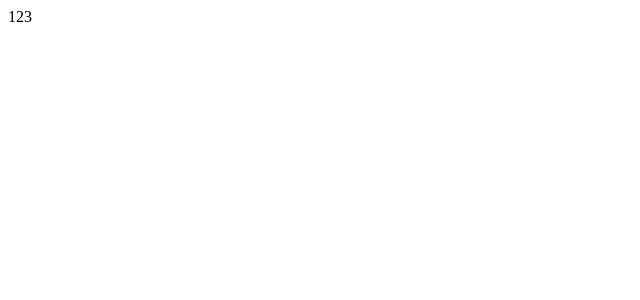
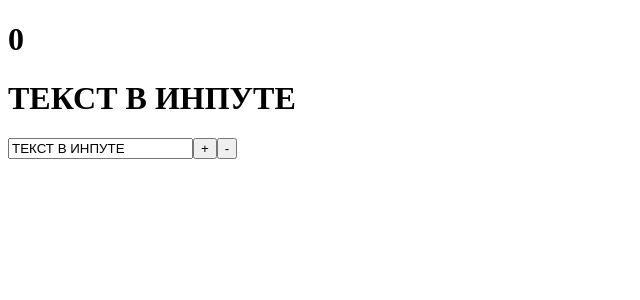
Before and after one commit to SergeyAsadchiy/react-start, a React (Create React App) app: page / in a window 1280 px wide. Shown: the top 300 px of the page, without its empty margins (0-640 px from the left). Built offline with nearby package versions, Linux system fonts and the light colour scheme.

Commit message:
bind input

```diff
--- a/src/App.js
+++ b/src/App.js
@@ -1,7 +1,26 @@
+import React, {useState} from "react";
+
 function App() {
+  const  [likes, setLikes] = useState(0)
+  const  [value, setValue] = useState('ТЕКСТ В ИНПУТЕ')
+  function increment () {
+    setLikes(likes+1)
+  }
+  function decrement () {
+    setLikes(likes-1)
+  }
+
   return (
     <div className="App">
-     123
+     <h1> {likes}</h1>
+     <h1> {value}</h1>
+      <input
+        type="text"
+        value={value}
+        onChange={event => setValue(event.target.value)}
+      />
+      <button onClick={increment}> + </button>
+      <button onClick={decrement}> - </button>
     </div>
   );
 }
```
